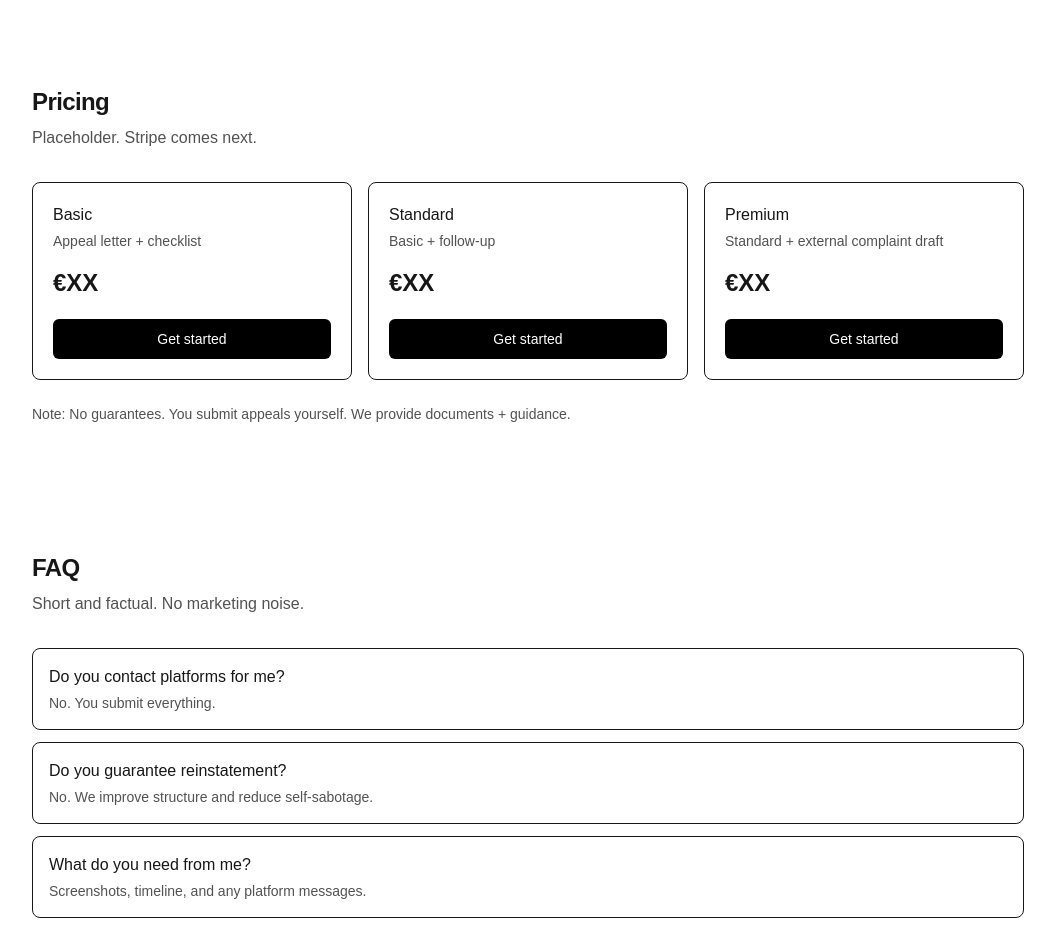
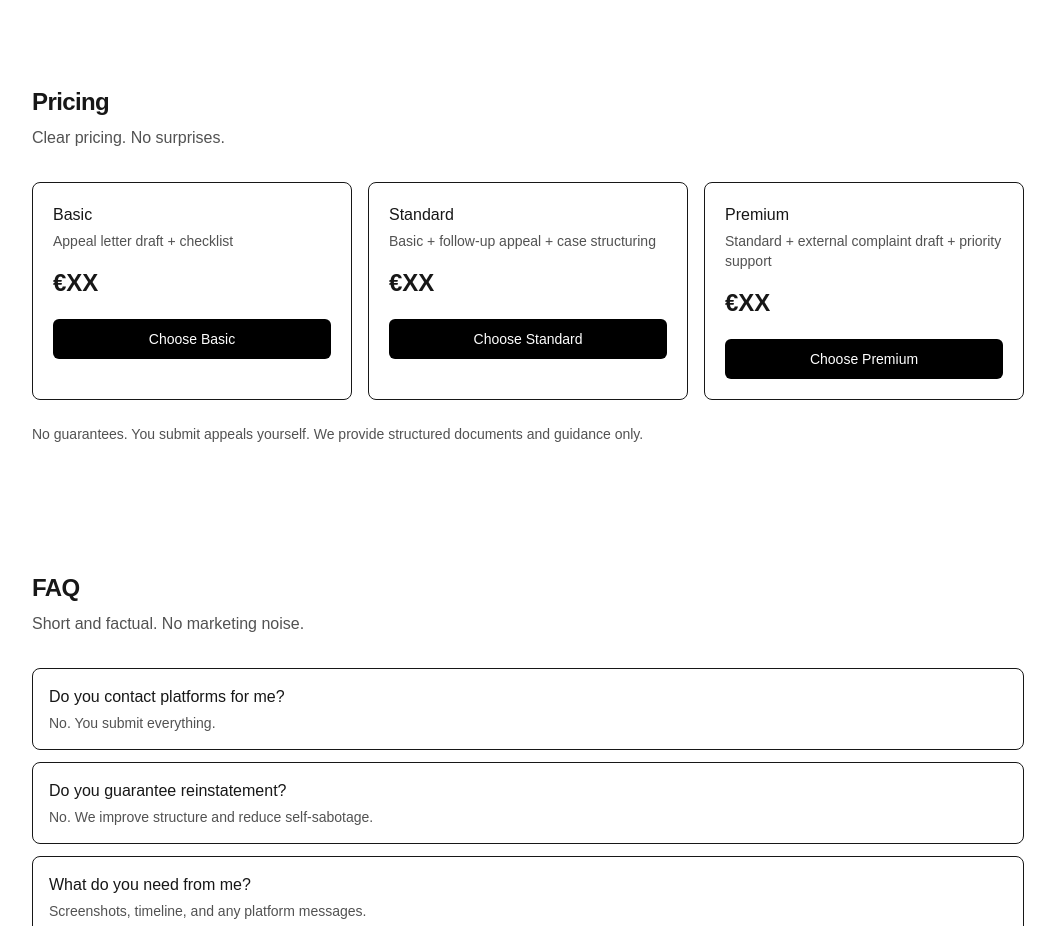
Before and after one commit to jve89/accountappeal, a Next.js app: page / in a window 1280 px wide. Shown: the part 1120-2046 px from the top of the page, without its empty margins (112-1167 px from the left). Built offline with nearby package versions, Linux system fonts and the light colour scheme.

Commit message:
feat: wire stripe links into pricing section

```diff
--- a/app/page.tsx
+++ b/app/page.tsx
@@ -1,4 +1,5 @@
 import { Section } from "@/components/Section";
+import { site } from "@/lib/site";
 
 export default function HomePage() {
   return (
@@ -81,33 +82,61 @@ export default function HomePage() {
       <Section
         id="pricing"
         title="Pricing"
-        subtitle="Placeholder. Stripe comes next."
+        subtitle="Clear pricing. No surprises."
       >
         <div className="grid gap-4 md:grid-cols-3">
-          {[
-            ["Basic", "Appeal letter + checklist", "€XX"],
-            ["Standard", "Basic + follow-up", "€XX"],
-            ["Premium", "Standard + external complaint draft", "€XX"],
-          ].map(([name, desc, price]) => (
-            <div key={name} className="rounded-lg border p-5">
-              <div className="font-medium">{name}</div>
-              <div className="mt-1 text-sm text-neutral-600">{desc}</div>
-              <div className="mt-4 text-2xl font-semibold">{price}</div>
-              <a
-                href="#contact"
-                className="mt-5 inline-flex w-full justify-center rounded-md bg-black px-4 py-2.5 text-sm font-medium text-white"
-              >
-                Get started
-              </a>
+          {/* BASIC */}
+          <div className="rounded-lg border p-5">
+            <div className="font-medium">Basic</div>
+            <div className="mt-1 text-sm text-neutral-600">
+              Appeal letter draft + checklist
             </div>
-          ))}
+            <div className="mt-4 text-2xl font-semibold">€XX</div>
+            <a
+              href={site.stripe.basic}
+              className="mt-5 inline-flex w-full justify-center rounded-md bg-black px-4 py-2.5 text-sm font-medium text-white hover:bg-neutral-800"
+            >
+              Choose Basic
+            </a>
+          </div>
+
+          {/* STANDARD */}
+          <div className="rounded-lg border p-5">
+            <div className="font-medium">Standard</div>
+            <div className="mt-1 text-sm text-neutral-600">
+              Basic + follow-up appeal + case structuring
+            </div>
+            <div className="mt-4 text-2xl font-semibold">€XX</div>
+            <a
+              href={site.stripe.standard}
+              className="mt-5 inline-flex w-full justify-center rounded-md bg-black px-4 py-2.5 text-sm font-medium text-white hover:bg-neutral-800"
+            >
+              Choose Standard
+            </a>
+          </div>
+
+          {/* PREMIUM */}
+          <div className="rounded-lg border p-5">
+            <div className="font-medium">Premium</div>
+            <div className="mt-1 text-sm text-neutral-600">
+              Standard + external complaint draft + priority support
+            </div>
+            <div className="mt-4 text-2xl font-semibold">€XX</div>
+            <a
+              href={site.stripe.premium}
+              className="mt-5 inline-flex w-full justify-center rounded-md bg-black px-4 py-2.5 text-sm font-medium text-white hover:bg-neutral-800"
+            >
+              Choose Premium
+            </a>
+          </div>
         </div>
 
         <p className="mt-6 text-sm text-neutral-600">
-          Note: No guarantees. You submit appeals yourself. We provide documents
-          + guidance.
+          No guarantees. You submit appeals yourself. We provide structured documents
+          and guidance only.
         </p>
       </Section>
+
 
       <Section
         id="faq"
--- a/lib/site.ts
+++ b/lib/site.ts
@@ -2,7 +2,12 @@ export const site = {
   name: "AccountAppeal",
   domain: "accountappeal.com", // placeholder
   email: "support@accountappeal.com", // placeholder
-  stripePaymentLink: "", // placeholder (we will add)
+
+  stripe: {
+    basic: "https://buy.stripe.com/6oUfZhg7S5qn4y07cA2Fa03",
+    standard: "https://buy.stripe.com/5kQeVd4pa4mj4y01Sg2Fa01",
+    premium: "https://buy.stripe.com/eVqeVd8Fqg51d4wcwU2Fa02",
+  },
 } as const;
 
 export const nav = [
```
